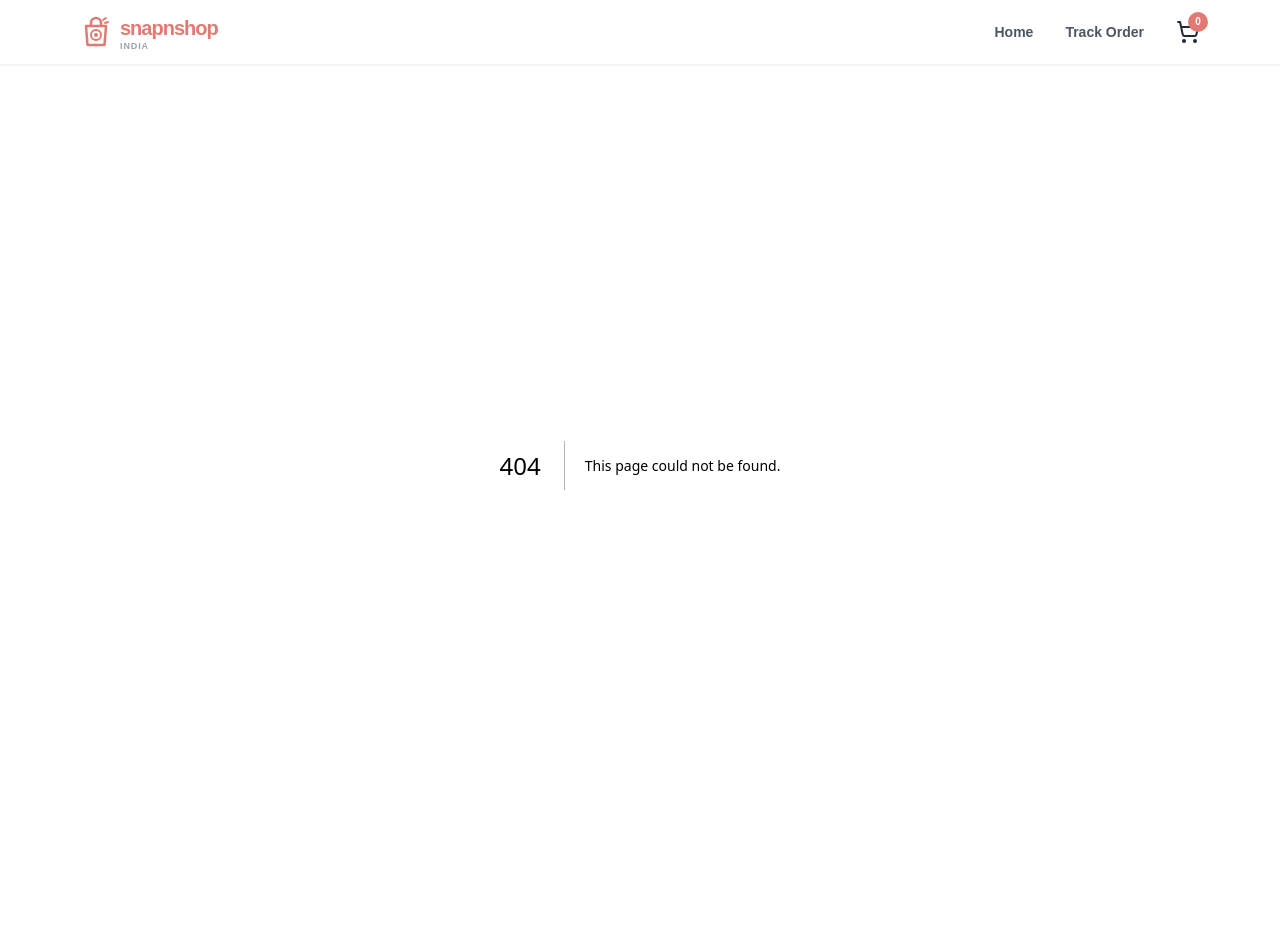
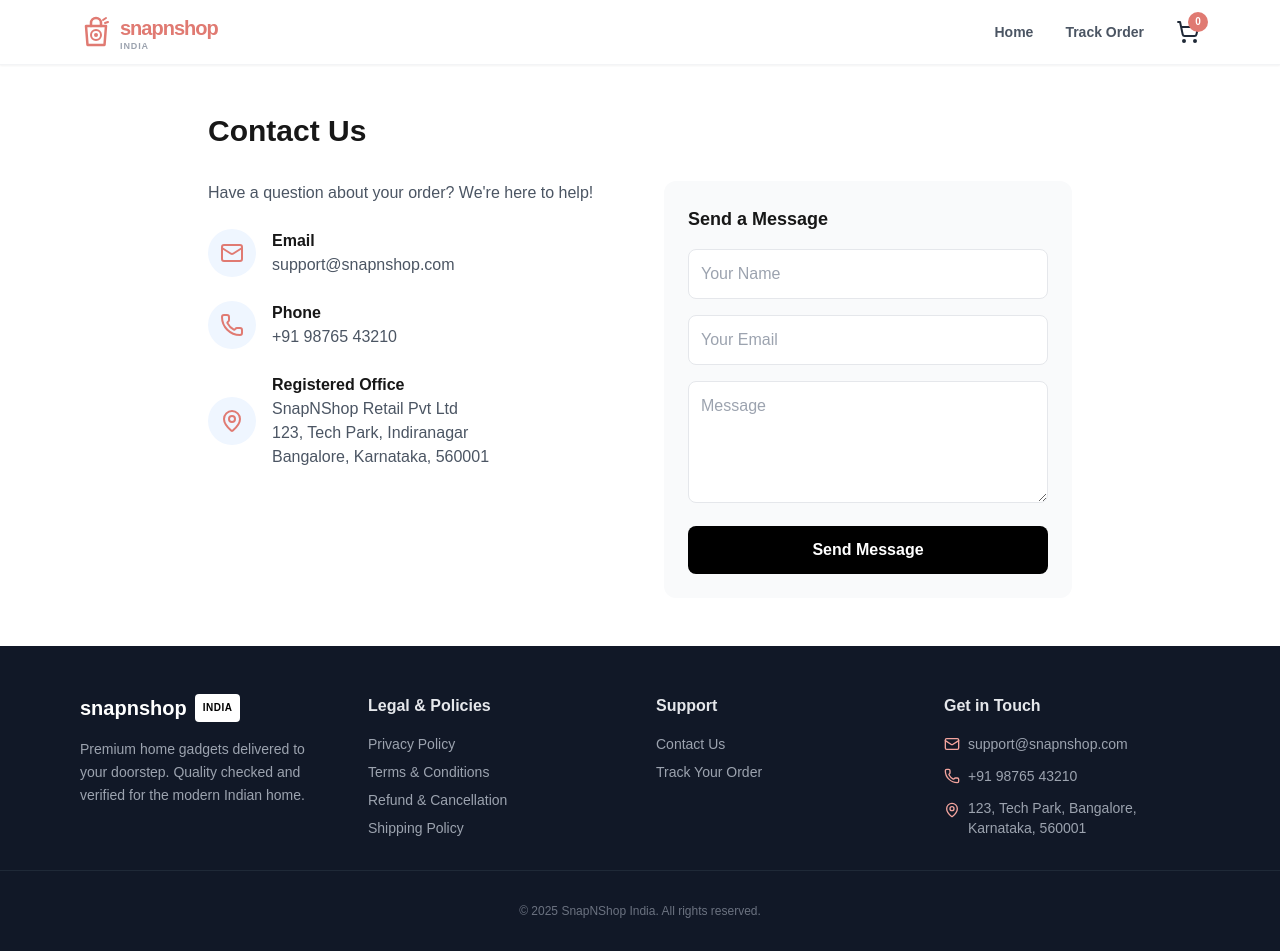
Before and after one commit to Droomiweb/snapnshop, a Next.js app: page /policies/contact-us in a window 1280 px wide. Before the commit this address had no page. Before the commit the page ends 865 px from the top, so only its background shows below. Built offline with nearby package versions, Linux system fonts and the light colour scheme.

Commit message:
allupdated4

```diff
--- /dev/null
+++ b/app/components/Footer.js
@@ -0,0 +1,64 @@
+import Link from 'next/link';
+import { Mail, Phone, MapPin, Facebook, Twitter, Instagram } from 'lucide-react';
+
+export default function Footer() {
+  return (
+    <footer className="bg-gray-900 text-white pt-12 pb-8 mt-auto">
+      <div className="max-w-6xl mx-auto px-4 grid grid-cols-1 md:grid-cols-4 gap-8 mb-8">
+
+        {/* Brand */}
+        <div>
+          <h3 className="text-xl font-black mb-4 flex items-center gap-2">
+            snapnshop <span className="text-[10px] bg-white text-black px-2 rounded uppercase tracking-wider">India</span>
+          </h3>
+          <p className="text-gray-400 text-sm leading-relaxed">
+            Premium home gadgets delivered to your doorstep. Quality checked and verified for the modern Indian home.
+          </p>
+        </div>
+
+        {/* Policies (REQUIRED FOR RAZORPAY) */}
+        <div>
+          <h4 className="font-bold mb-4 text-gray-200">Legal & Policies</h4>
+          <ul className="space-y-2 text-sm text-gray-400">
+            <li><Link href="/policies/privacy-policy" className="hover:text-white transition-colors">Privacy Policy</Link></li>
+            <li><Link href="/policies/terms-conditions" className="hover:text-white transition-colors">Terms & Conditions</Link></li>
+            <li><Link href="/policies/refund-policy" className="hover:text-white transition-colors">Refund & Cancellation</Link></li>
+            <li><Link href="/policies/shipping-policy" className="hover:text-white transition-colors">Shipping Policy</Link></li>
+          </ul>
+        </div>
+
+        {/* Support */}
+        <div>
+          <h4 className="font-bold mb-4 text-gray-200">Support</h4>
+          <ul className="space-y-2 text-sm text-gray-400">
+            <li><Link href="/policies/contact-us" className="hover:text-white transition-colors">Contact Us</Link></li>
+            <li><Link href="/tracking" className="hover:text-white transition-colors">Track Your Order</Link></li>
+          </ul>
+        </div>
+
+        {/* Contact Info (REQUIRED FOR RAZORPAY) */}
+        <div>
+          <h4 className="font-bold mb-4 text-gray-200">Get in Touch</h4>
+          <ul className="space-y-3 text-sm text-gray-400">
+            <li className="flex gap-2 items-center">
+              <Mail size={16} className="shrink-0 text-brand-pink" />
+              <span>support@snapnshop.com</span>
+            </li>
+            <li className="flex gap-2 items-center">
+              <Phone size={16} className="shrink-0 text-brand-pink" />
+              <span>+91 98765 43210</span>
+            </li>
+            <li className="flex gap-2 items-start">
+              <MapPin size={16} className="shrink-0 text-brand-pink mt-1" />
+              <span>123, Tech Park, Bangalore, Karnataka, 560001</span>
+            </li>
+          </ul>
+        </div>
+      </div>
+
+      <div className="border-t border-gray-800 pt-8 text-center text-xs text-gray-500">
+        <p>© {new Date().getFullYear()} SnapNShop India. All rights reserved.</p>
+      </div>
+    </footer>
+  );
+}
--- a/app/layout.js
+++ b/app/layout.js
@@ -1,6 +1,7 @@
 import { Geist, Geist_Mono } from "next/font/google";
 import "./globals.css";
-import Navbar from "./components/Navbar"; // Import the new Navbar
+import Navbar from "./components/Navbar";
+import Footer from "./components/Footer"; // Import Footer
 
 const geistSans = Geist({
   variable: "--font-geist-sans",
@@ -20,9 +21,12 @@ export const metadata = {
 export default function RootLayout({ children }) {
   return (
     <html lang="en">
-      <body className={`${geistSans.variable} ${geistMono.variable} antialiased`}>
+      <body className={`${geistSans.variable} ${geistMono.variable} antialiased flex flex-col min-h-screen`}>
         <Navbar />
-        {children}
+        <div className="flex-grow">
+          {children}
+        </div>
+        <Footer />
       </body>
     </html>
   );
--- /dev/null
+++ b/app/policies/contact-us/page.js
@@ -0,0 +1,53 @@
+import { Mail, Phone, MapPin } from 'lucide-react';
+
+export default function ContactUs() {
+  return (
+    <div className="max-w-4xl mx-auto px-4 py-12">
+      <h1 className="text-3xl font-bold mb-8">Contact Us</h1>
+
+      <div className="grid md:grid-cols-2 gap-12">
+        <div className="space-y-6">
+          <p className="text-gray-600">
+            Have a question about your order? We're here to help!
+          </p>
+
+          <div className="flex items-center gap-4">
+            <div className="bg-blue-50 p-3 rounded-full text-brand-dark"><Mail /></div>
+            <div>
+              <p className="font-bold">Email</p>
+              <p className="text-gray-600">support@snapnshop.com</p>
+            </div>
+          </div>
+
+          <div className="flex items-center gap-4">
+            <div className="bg-blue-50 p-3 rounded-full text-brand-dark"><Phone /></div>
+            <div>
+              <p className="font-bold">Phone</p>
+              <p className="text-gray-600">+91 98765 43210</p>
+            </div>
+          </div>
+
+          <div className="flex items-center gap-4">
+            <div className="bg-blue-50 p-3 rounded-full text-brand-dark"><MapPin /></div>
+            <div>
+              <p className="font-bold">Registered Office</p>
+              <p className="text-gray-600">
+                SnapNShop Retail Pvt Ltd<br/>
+                123, Tech Park, Indiranagar<br/>
+                Bangalore, Karnataka, 560001
+              </p>
+            </div>
+          </div>
+        </div>
+
+        <form className="bg-gray-50 p-6 rounded-xl space-y-4">
+            <h3 className="font-bold text-lg">Send a Message</h3>
+            <input type="text" placeholder="Your Name" className="w-full border p-3 rounded-lg" />
+            <input type="email" placeholder="Your Email" className="w-full border p-3 rounded-lg" />
+            <textarea placeholder="Message" rows="4" className="w-full border p-3 rounded-lg"></textarea>
+            <button className="bg-black text-white px-6 py-3 rounded-lg font-bold w-full">Send Message</button>
+        </form>
+      </div>
+    </div>
+  );
+}
--- /dev/null
+++ b/app/policies/efund-policy/page.js
@@ -0,0 +1,16 @@
+export default function RefundPolicy() {
+  return (
+    <div className="max-w-4xl mx-auto px-4 py-12 prose prose-slate">
+      <h1>Refund and Cancellation Policy</h1>
+
+      <h3>1. Cancellations</h3>
+      <p>You can cancel your order within 24 hours of placing it, provided it has not already been shipped. Contact support@snapnshop.com to request a cancellation.</p>
+
+      <h3>2. Returns</h3>
+      <p>We accept returns for defective or damaged items within 5 days of delivery. To be eligible for a return, your item must be unused and in the same condition that you received it.</p>
+
+      <h3>3. Refunds</h3>
+      <p>Once your return is received and inspected, we will notify you of the approval or rejection of your refund. If approved, your refund will be processed, and a credit will automatically be applied to your original method of payment within 5-7 business days.</p>
+    </div>
+  );
+}
--- /dev/null
+++ b/app/policies/privacy-policy/page.js
@@ -0,0 +1,20 @@
+export default function PrivacyPolicy() {
+  return (
+    <div className="max-w-4xl mx-auto px-4 py-12 prose prose-slate">
+      <h1>Privacy Policy</h1>
+      <p>Last updated: {new Date().toLocaleDateString()}</p>
+
+      <h3>1. Information We Collect</h3>
+      <p>We collect information you provide directly to us when you make a purchase, including your name, email address, shipping address, and phone number.</p>
+
+      <h3>2. How We Use Your Information</h3>
+      <p>We use your information to process orders, send shipping updates, and provide customer support.</p>
+
+      <h3>3. Payment Information</h3>
+      <p>Your payment details are processed securely by Razorpay. We do not store your credit card or bank account details on our servers.</p>
+
+      <h3>4. Contact Us</h3>
+      <p>If you have questions about this policy, contact us at support@snapnshop.com.</p>
+    </div>
+  );
+}
--- /dev/null
+++ b/app/policies/shipping-policy/page.js
@@ -0,0 +1,16 @@
+export default function ShippingPolicy() {
+  return (
+    <div className="max-w-4xl mx-auto px-4 py-12 prose prose-slate">
+      <h1>Shipping Policy</h1>
+
+      <h3>1. Processing Time</h3>
+      <p>All orders are processed within 1-2 business days. Orders are not shipped or delivered on weekends or holidays.</p>
+
+      <h3>2. Shipping Rates & Estimates</h3>
+      <p>We offer free standard shipping across India. Estimated delivery time is 5-7 business days depending on your location.</p>
+
+      <h3>3. Shipment Confirmation & Order Tracking</h3>
+      <p>You will receive a Shipment Confirmation email containing your tracking number(s) once your order has shipped.</p>
+    </div>
+  );
+}
--- /dev/null
+++ b/app/policies/terms-conditions/page.js
@@ -0,0 +1,19 @@
+export default function TermsConditions() {
+  return (
+    <div className="max-w-4xl mx-auto px-4 py-12 prose prose-slate">
+      <h1>Terms and Conditions</h1>
+
+      <h3>1. Introduction</h3>
+      <p>Welcome to SnapNShop India. By accessing our website, you agree to be bound by these terms of service.</p>
+
+      <h3>2. Purchases</h3>
+      <p>All purchases are subject to product availability. We reserve the right to cancel or refuse any order for any reason.</p>
+
+      <h3>3. Pricing</h3>
+      <p>Prices for our products are subject to change without notice. All prices are in INR and inclusive of applicable taxes unless stated otherwise.</p>
+
+      <h3>4. Governing Law</h3>
+      <p>These terms shall be governed by the laws of India. Any disputes will be handled in the courts of Karnataka.</p>
+    </div>
+  );
+}
```
